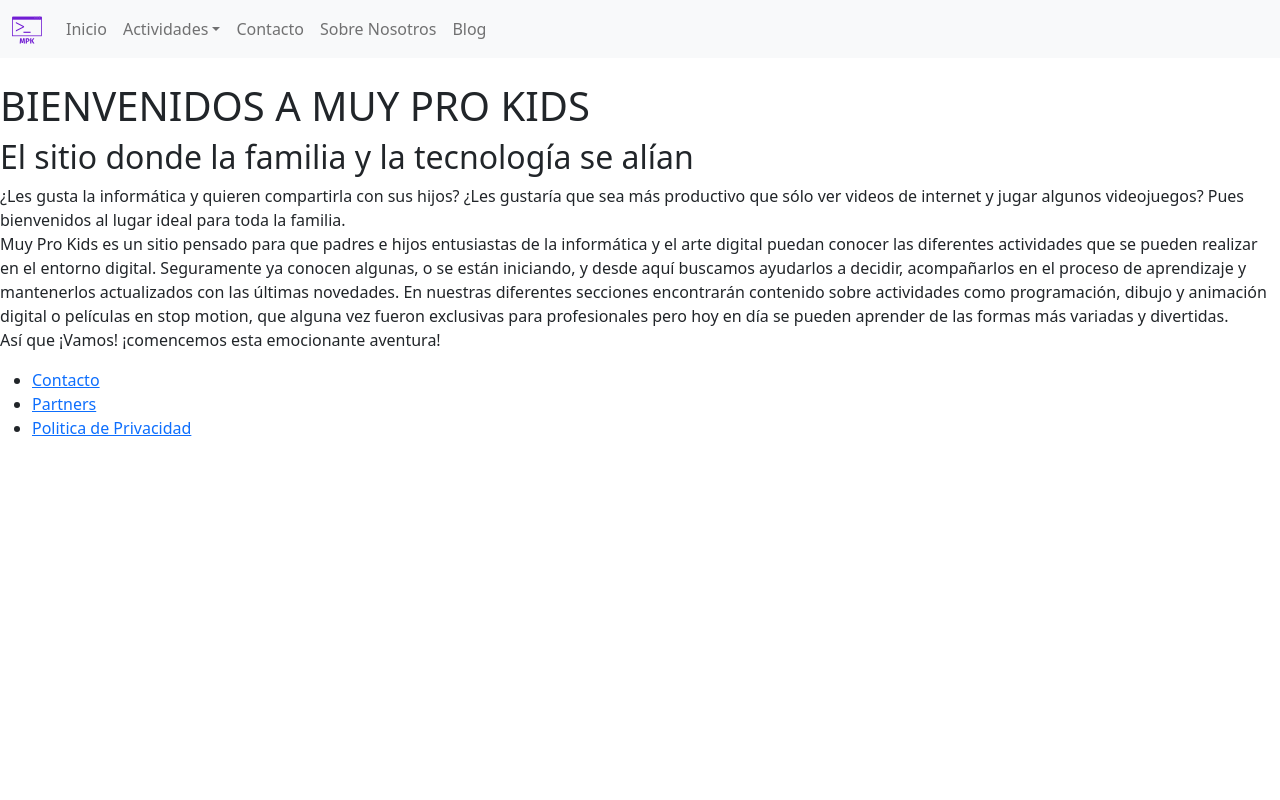
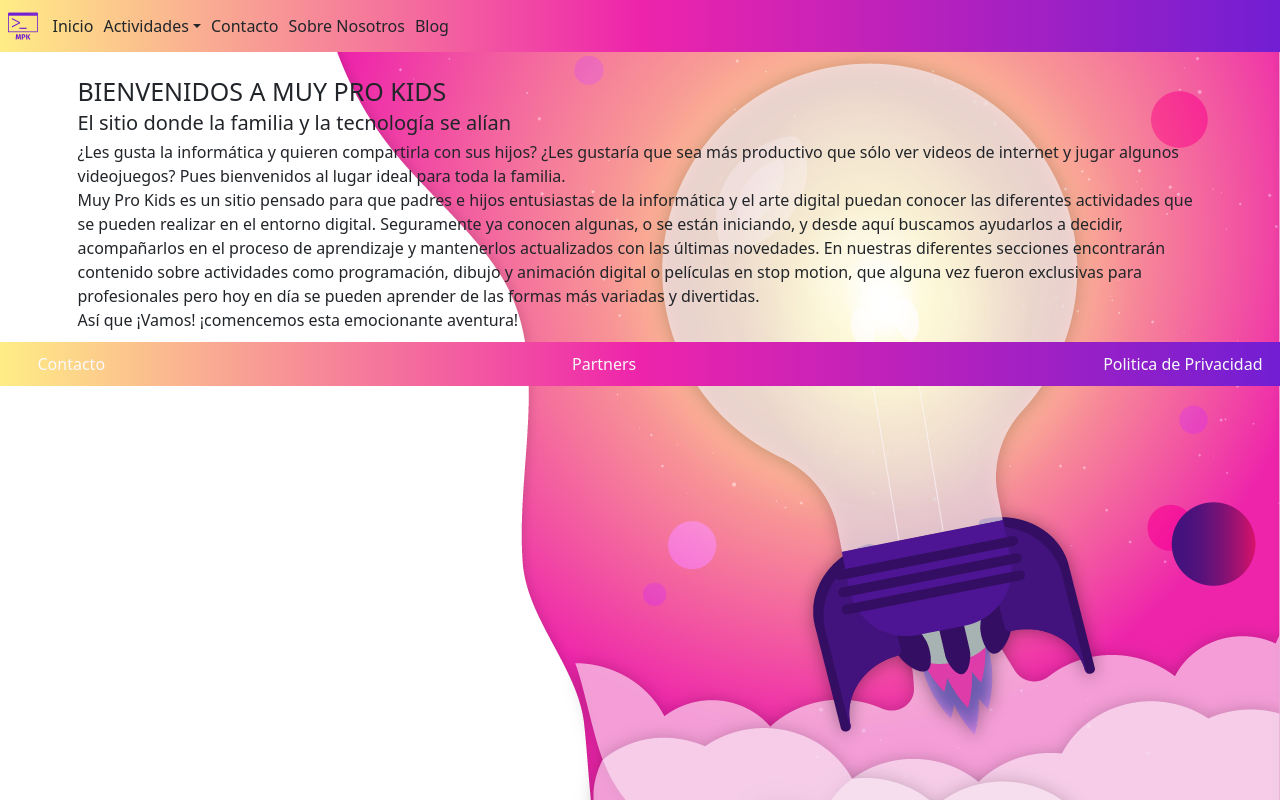
Before and after one commit to EJavierF/MuyProKids, a plain HTML site: page index.html in a window 1280 px wide. Drawn offline with nearby package versions, Linux system fonts and the light colour scheme; a web font is replaced by a local one.

Commit message:
se completan navbars y se comienza con el responsive

```diff
--- /dev/null
+++ b/assets/css/style_aux.css
@@ -0,0 +1,69 @@
+/* INICIALIZAR CSS*/
+
+* {
+    padding: 0px;
+    margin: 0px;
+}
+
+html {
+    font-size: 62.5%;
+}
+
+.body {
+    /* background-image: linear-gradient(to right, #ffed85, #ee24ab, #ffed85, #ee24ab); */
+    font-size: 1.6rem;
+    min-height: 100vh;
+}
+
+.body__index {
+    background-image: url(../../img/foco\ trans-01.png);
+    background-position: right;
+}
+.body__bg {
+    background-color: #ffed85;
+}
+
+.bg_gradient {
+    background-image: linear-gradient(to right, #ffed85, #ee24ab, rgb(114, 30, 211));
+}
+ul,
+ol {
+    list-style: none;
+}
+.header__menu {
+}
+
+@media (min-device-width: 578px) {
+    .header__menu {
+        padding: auto;
+    }
+    .header__menu > ul {
+        height: 100%;
+        padding: 0.3rem;
+        display: flex;
+        flex-direction: row;
+        align-items: center;
+    }
+    .header__menu li a {
+        background-color: none;
+        color: white;
+        text-decoration: none;
+        padding: 0.9rem 1.5rem;
+        display: block;
+    }
+
+    .header__menu li a:hover {
+        background-color: #ee24ab;
+    }
+
+    .header__menu li ul {
+        display: none;
+        position: absolute;
+    }
+
+    .header__menu li:hover > ul {
+        display: block;
+        z-index: 300;
+        background-image: linear-gradient(to right, #ee24e4, #a424ee);
+    }
+}
--- a/index.html
+++ b/index.html
@@ -5,7 +5,7 @@
         <meta http-equiv="X-UA-Compatible" content="IE=edge" />
         <meta name="viewport" content="width=device-width, initial-scale=1.0" />
         <title>Muy Pro Kids</title>
-        <!-- <link rel="stylesheet" href="./assets/css/style.css" /> -->
+        <link rel="stylesheet" href="./assets/css/style_aux.css" />
 
         <!-- CSS -- Se enlaza bootstrap y fuentes de googlefonts -->
 
@@ -16,8 +16,8 @@
     </head>
 
     <body class="body body__index">
-        <header>
-            <nav class="navbar navbar-expand-lg navbar-light bg-light">
+        <header class="bg_gradient">
+            <nav class="navbar navbar-expand-sm navbar-light header__menu">
                 <div class="container-fluid">
                     <a class="navbar-brand" href="#">
                         <img width="30" height="30" alt="" src="./img/MPK_cara_02.svg" alt="Muy Pro Kids" />
@@ -28,11 +28,11 @@
                     <!--Menú desplegable para navegación, disponible en todas las páginas-->
                     <div class="collapse navbar-collapse" id="navbarNav">
                         <ul class="navbar-nav me-auto mb-2 mb-lg-0">
-                            <li class="nav-item"><a class="nav-link" href="index.html">Inicio</a></li>
+                            <li class="nav-item"><a class="nav-link text-body" href="index.html">Inicio</a></li>
                             <li class="nav-item dropdown">
-                                <a class="nav-link dropdown-toggle" href="#" id="navbarDropdown" role="button" data-bs-toggle="dropdown" aria-expanded="false">Actividades</a>
+                                <a class="nav-link dropdown-toggle text-body" href="#" id="navbarDropdown" role="button" data-bs-toggle="dropdown" aria-expanded="false">Actividades</a>
                                 <!-- contiene los enlaces a los diferentes artículos dentro de la otra pagina -->
-                                <ul class="dropdown-menu" aria-labelledby="navbarDropdown">
+                                <ul class="dropdown-menu bg_gradient" aria-labelledby="navbarDropdown">
                                     <li>
                                         <a class="dropdown-item" href="./views/actividades.html#dibujosAnimaciones">Dibujos y animaciones</a>
                                     </li>
@@ -45,17 +45,17 @@
                                 </ul>
                             </li>
 
-                            <li class="nav-item"><a class="nav-link" href="./views/contacto.html">Contacto</a></li>
-                            <li class="nav-item"><a class="nav-link" href="./views/sobreNosotros.html">Sobre Nosotros</a></li>
-                            <li class="nav-item"><a class="nav-link" href="./views/blog.html">Blog</a></li>
+                            <li class="nav-item"><a class="nav-link text-body" href="./views/contacto.html">Contacto</a></li>
+                            <li class="nav-item"><a class="nav-link text-body" href="./views/sobreNosotros.html">Sobre Nosotros</a></li>
+                            <li class="nav-item"><a class="nav-link text-body" href="./views/blog.html">Blog</a></li>
                         </ul>
                     </div>
                 </div>
             </nav>
         </header>
         <br />
-        <section class="section1">
-            <h1 class="section1__title">BIENVENIDOS A MUY PRO KIDS</h1>
+        <section class="container">
+            <h1 class="text-align-center">BIENVENIDOS A MUY PRO KIDS</h1>
             <h2 class="section1__subtitle">El sitio donde la familia y la tecnología se alían</h2>
             <article class="section1__article1 section1__article1--index" id="bienvenida">
                 <div>
@@ -70,11 +70,11 @@
 
         <!--PIE con información de redes y contacto, disponible en todas las páginas-->
 
-        <footer class="footer">
-            <ul class="footer__menu">
-                <li><a href="./views/contacto.html">Contacto</a></li>
-                <li><a href="">Partners</a></li>
-                <li><a href="">Politica de Privacidad</a></li>
+        <footer class="bg_gradient container-fluid">
+            <ul class="navbar">
+                <li class="nav-item"><a class="nav-link text-light" href="./views/contacto.html">Contacto</a></li>
+                <li class="nav-item"><a class="nav-link text-light" href="">Partners</a></li>
+                <li class="nav-item"><a class="nav-link text-light" href="">Politica de Privacidad</a></li>
             </ul>
         </footer>
 
```
